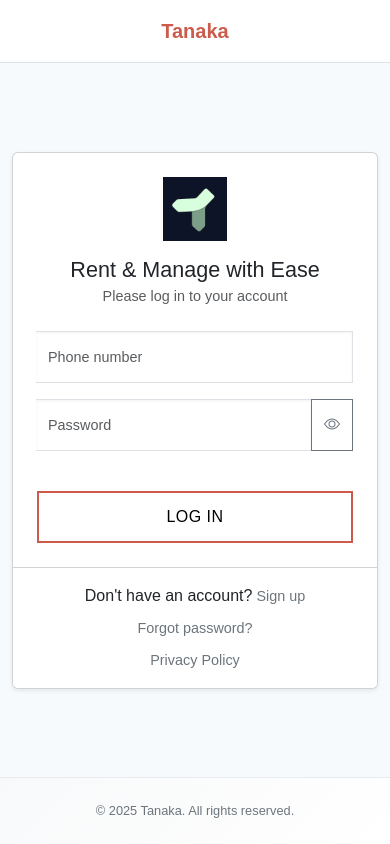
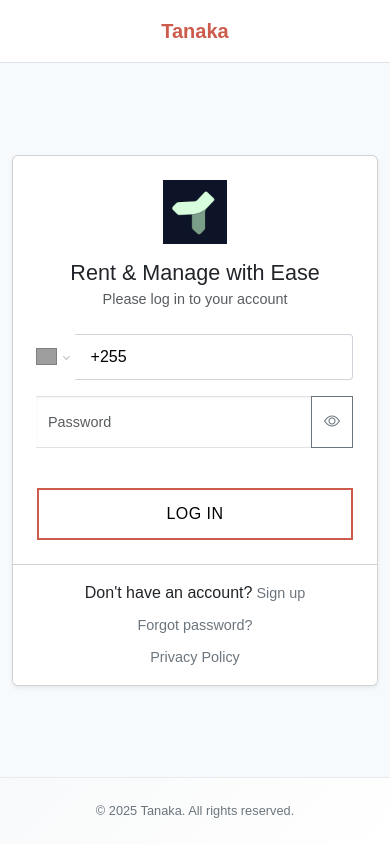
Before and after one commit to athumani1245/sp, a React (Create React App) app: page / in a window 390 px wide. Built offline with nearby package versions, Linux system fonts and the light colour scheme; grey boxes are pictures that could not be loaded; a web font is replaced by a local one.

Commit message:
Feature: Add phone number input to login form with custom styling

```diff
--- a/package.json
+++ b/package.json
@@ -14,6 +14,7 @@
     "react": "^19.1.0",
     "react-bootstrap": "^2.10.10",
     "react-dom": "^19.1.0",
+    "react-phone-number-input": "^3.4.12",
     "react-redux": "^9.2.0",
     "react-router-dom": "^7.6.0",
     "react-scripts": "5.0.1",
--- a/src/assets/styles/login.css
+++ b/src/assets/styles/login.css
@@ -123,6 +123,66 @@
     border-top: 1px solid #dee2e6;
 }
 
+/* Phone Input Styles */
+.phone-input-wrapper {
+    position: relative;
+}
+
+.phone-input-custom {
+    width: 100%;
+}
+
+.phone-input-custom .PhoneInputInput {
+    height: calc(2.5rem + 2px);
+    border-radius: 4px;
+    font-size: 0.95rem;
+    padding: 0.75rem 1rem;
+    border: 1px solid #ced4da;
+    transition: all 0.2s ease;
+}
+
+.phone-input-custom .PhoneInputInput:focus {
+    border-color: #CC5B4B;
+    box-shadow: 0 0 0 0.25rem rgba(220, 53, 69, 0.25);
+    outline: none;
+}
+
+.phone-input-custom .PhoneInputCountrySelect {
+    border: 1px solid #ced4da;
+    border-right: none;
+    background-color: #f8f9fa;
+    height: calc(2.5rem + 2px);
+    border-radius: 4px 0 0 4px;
+    padding: 0 0.5rem;
+    transition: all 0.2s ease;
+}
+
+.phone-input-custom .PhoneInputCountrySelect:focus {
+    border-color: #CC5B4B;
+    outline: none;
+}
+
+.phone-input-custom .PhoneInputInput {
+    border-left: none;
+    border-radius: 0 4px 4px 0;
+}
+
+.phone-input-custom .PhoneInputCountrySelect:focus + .PhoneInputInput {
+    border-left-color: #CC5B4B;
+}
+
+.phone-input-custom .PhoneInputCountrySelectArrow {
+    color: #6c757d;
+    margin-left: 0.25rem;
+}
+
+/* Flag icons styling */
+.phone-input-custom .PhoneInputCountryIcon {
+    width: 1.2rem;
+    height: auto;
+    margin-right: 0.25rem;
+}
+
 @media (max-width: 576px) {
     .card {
         border-radius: 12px;
@@ -157,4 +217,16 @@
     .input-group-text {
         padding: 0.875rem 1rem;
     }
+
+    /* Mobile Phone Input Styles */
+    .phone-input-custom .PhoneInputInput {
+        height: calc(2.75rem + 2px);
+        font-size: 1rem;
+        padding: 0.875rem 1rem;
+    }
+
+    .phone-input-custom .PhoneInputCountrySelect {
+        height: calc(2.75rem + 2px);
+        padding: 0 0.75rem;
+    }
 }
--- a/src/pages/Login.jsx
+++ b/src/pages/Login.jsx
@@ -1,11 +1,12 @@
 import React, { useState, useEffect } from "react";
 import { useNavigate, useLocation } from "react-router-dom";
+import PhoneInput from 'react-phone-number-input';
+import 'react-phone-number-input/style.css';
 import "../assets/styles/login.css";
 import { login as loginService } from "../services/authService";
 import { useAuth } from "../context/AuthContext";
-
 function Login() {
-    const [username, setUsername] = useState("");
+    const [phoneNumber, setPhoneNumber] = useState("");
     const [password, setPassword] = useState("");
     const [error, setError] = useState("");
     const [loading, setLoading] = useState(false);
@@ -29,7 +30,7 @@
         setLoading(true);
 
         try {
-            const result = await loginService(username, password);
+            const result = await loginService(phoneNumber, password);
             if (result.success) {
                 // Update auth context
                 login(result.token, result.user);
@@ -76,16 +77,15 @@
                             )}
                             <form onSubmit={handleSubmit}>
                                 <div className="mb-3">
-                                    <div className="input-group">
-                                        <span className="input-group-text">
-                                            <i className="bi bi-person"></i>
-                                        </span>
-                                        <input
-                                            type="text"
-                                            className="form-control"
-                                            placeholder="Phone number"
-                                            value={username}
-                                            onChange={e => setUsername(e.target.value)}
+                                    <div className="phone-input-wrapper">
+                                        <PhoneInput
+                                            international
+                                            countryCallingCodeEditable={false}
+                                            defaultCountry="TZ"
+                                            value={phoneNumber}
+                                            onChange={setPhoneNumber}
+                                            className="phone-input-custom"
+                                            placeholder="Enter phone number"
                                             required
                                         />
                                     </div>
@@ -95,6 +95,7 @@
                                         <span className="input-group-text">
                                             <i className="bi bi-key"></i>
                                         </span>
+
                                         <input
                                             type={showPassword ? "text" : "password"}
                                             className="form-control"
```
Also changed, not shown: 1 other file (tests, documents, lock files or other folders).
